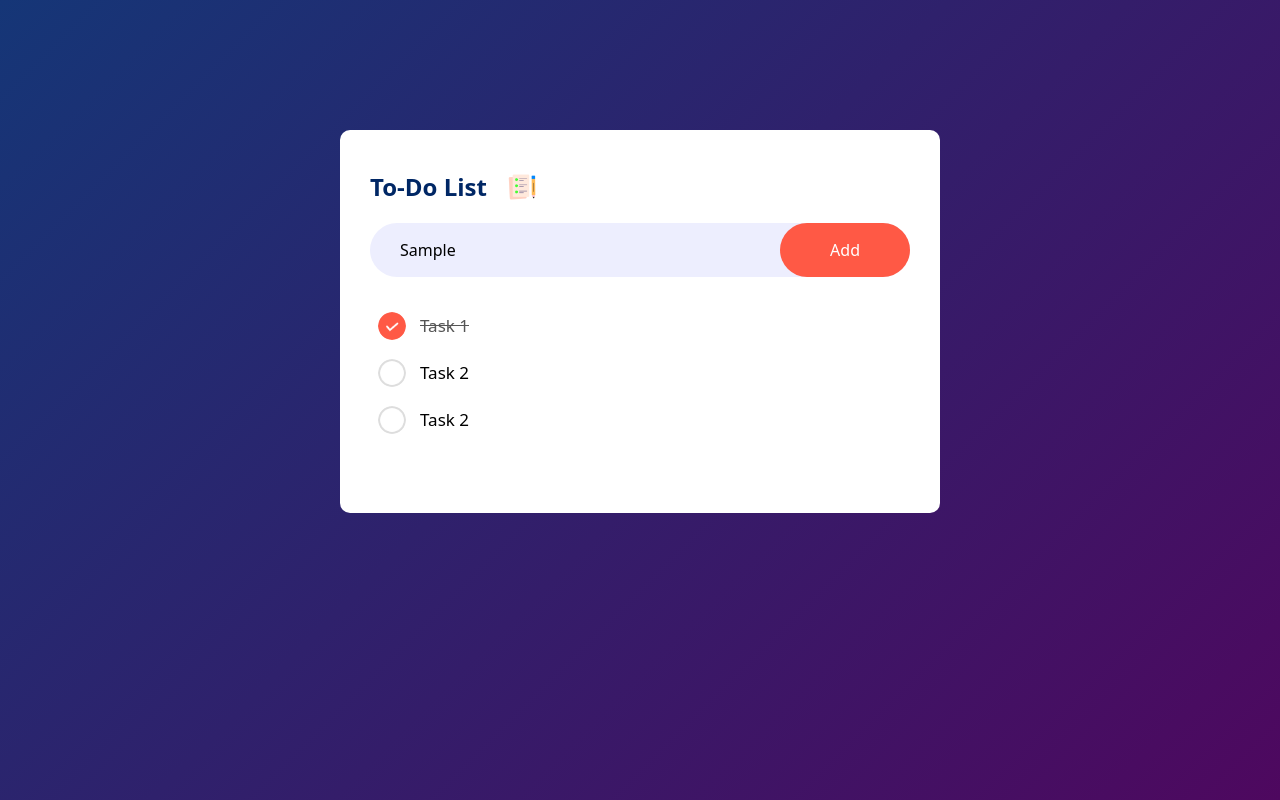
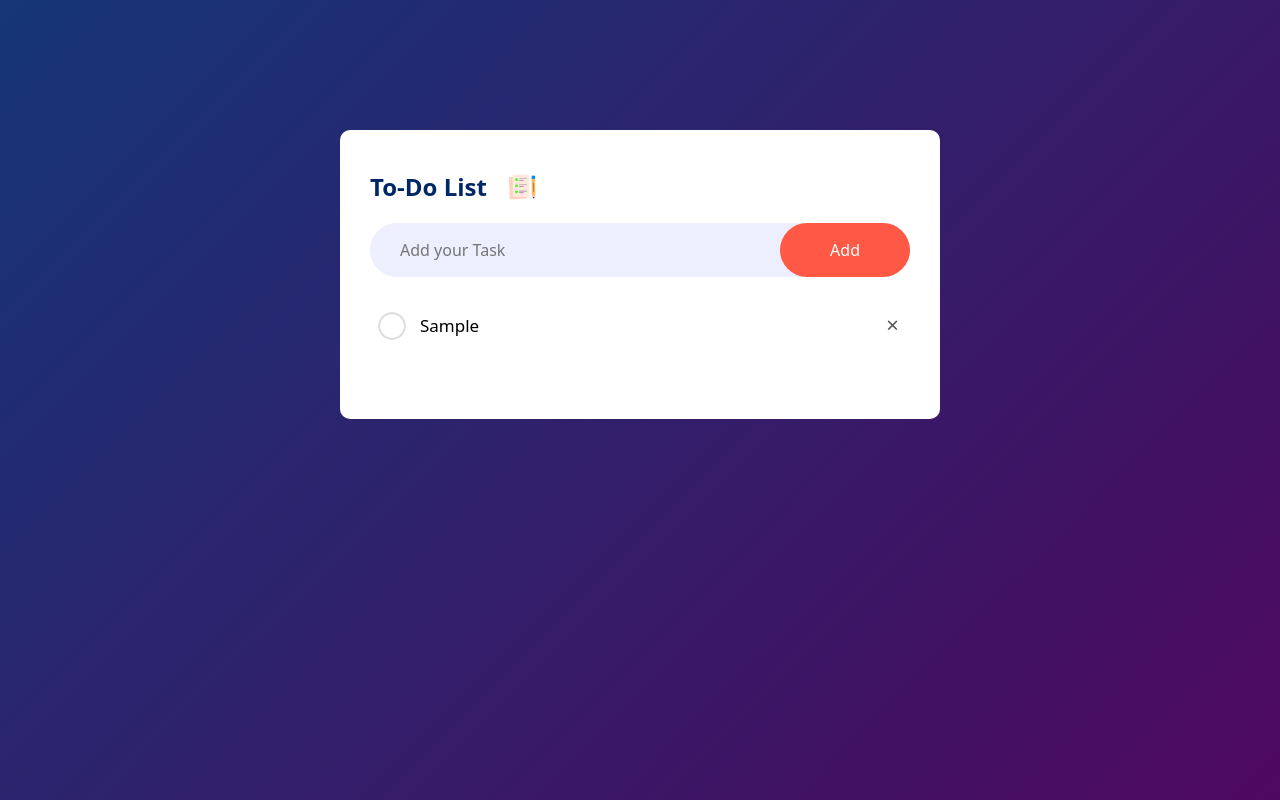
Before and after one commit to aakritip15/Js_projects, a plain HTML site: page Todo_App/index.html in a window 1280 px wide. Both pictures are taken after typing "Sample" into the empty fields and a click on the button "Add". Drawn offline with Linux system fonts and the light colour scheme.

Commit message:
Todo App completed

```diff
--- a/Todo_App/index.html
+++ b/Todo_App/index.html
@@ -11,16 +11,17 @@
     <h2>To-Do List <img src="images/icon.png" ></h2>
     <div class="row">
         <input type="text" id="input-box" placeholder="Add your Task">
-        <button>Add</button>
+        <button onclick="addTask()">Add</button>
     </div>
 
     <ul id="list-container">
-        <li class="checked"> Task 1</li>
+        <!-- <li class="checked"> Task 1</li>
         <li> Task 2</li>
-        <li> Task 2</li>
+        <li> Task 2</li> -->
     </ul>
 
 </div>
+<script  src="script.js"> </script>
 
 </body>
 </html>
--- /dev/null
+++ b/Todo_App/script.js
@@ -0,0 +1,45 @@
+const inputBox = document.getElementById("input-box");
+const listContainer= document.getElementById("list-container");
+
+function addTask()
+{
+    if(inputBox.value =="")
+    {
+        alert("You must write something!");
+    }
+
+    else{
+        let li = document.createElement("li");
+        li.innerHTML = inputBox.value;
+        listContainer.appendChild(li);
+        let span = document.createElement("span");
+        span.innerHTML = "\u00d7";
+        li.appendChild(span);
+        savedata();
+    }
+
+    inputBox.value="";
+}
+
+listContainer.addEventListener("click", function(e){
+    if(e.target.tagName == "LI")
+    {
+        e.target.classList.toggle("checked");
+        savedata();
+    }
+    else if(e.target.tagName == "SPAN")
+    {
+        e.target.parentElement.remove();
+        savedata();
+    }
+} );
+
+function savedata(){
+    localStorage.setItem("data", listContainer.innerHTML);
+}
+
+function showTask(){
+    listContainer.innerHTML= localStorage.getItem("data");
+}
+
+showTask();
--- a/Todo_App/style.css
+++ b/Todo_App/style.css
@@ -94,3 +94,21 @@ ul li.checked{
 ul li.checked::before{
     background-image: url(images/checked.png);
 }
+
+ul li span{
+    position: absolute;
+    right: 0;
+    top: 5px;
+    width: 35px;
+    height: 35px;
+    font-size: 22px;
+    text-align: center;
+    line-height: 35px;
+    color: #555;
+
+}
+
+ul li span:hover{
+    background-color: #edeef0;
+    border-radius: 50%;
+}
```
